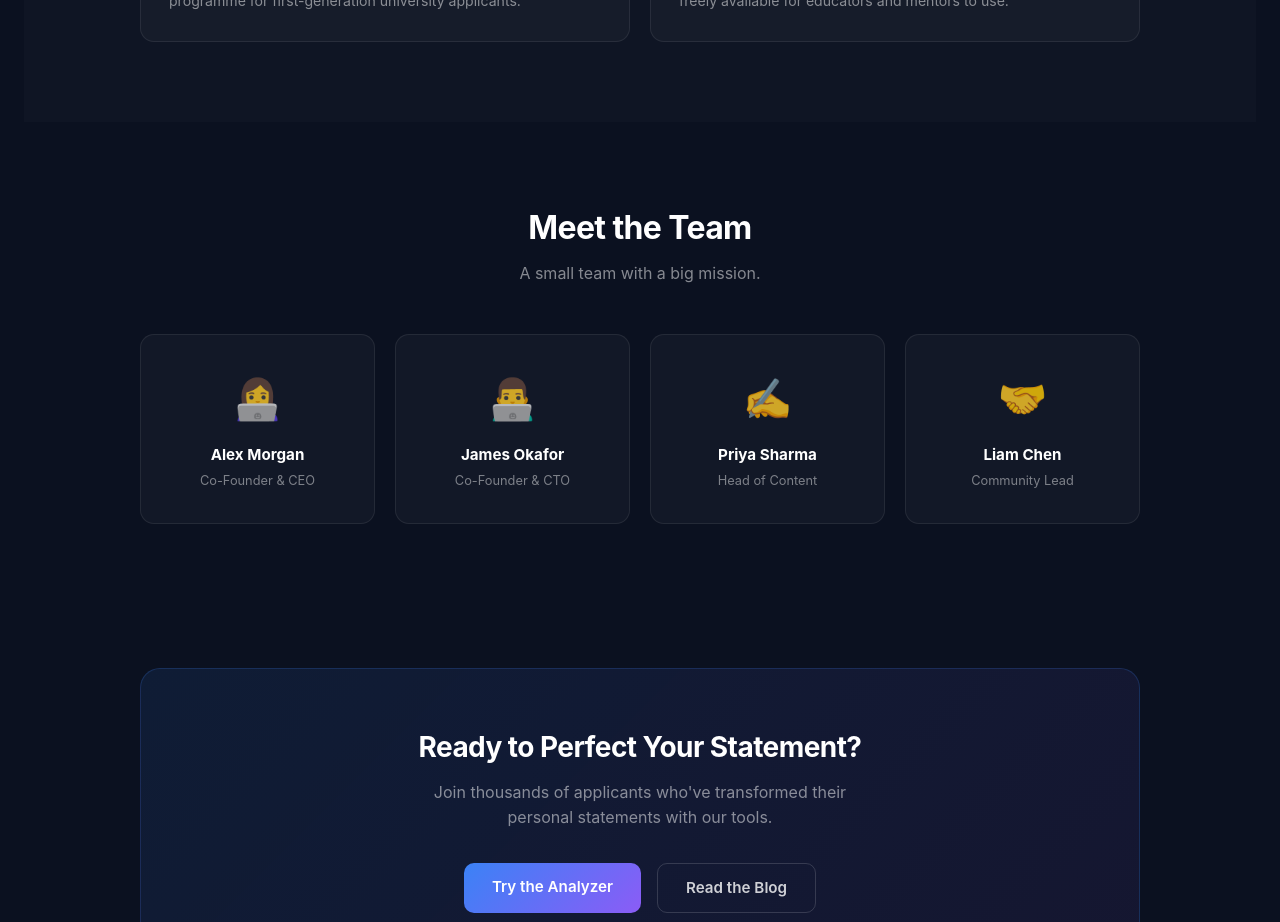
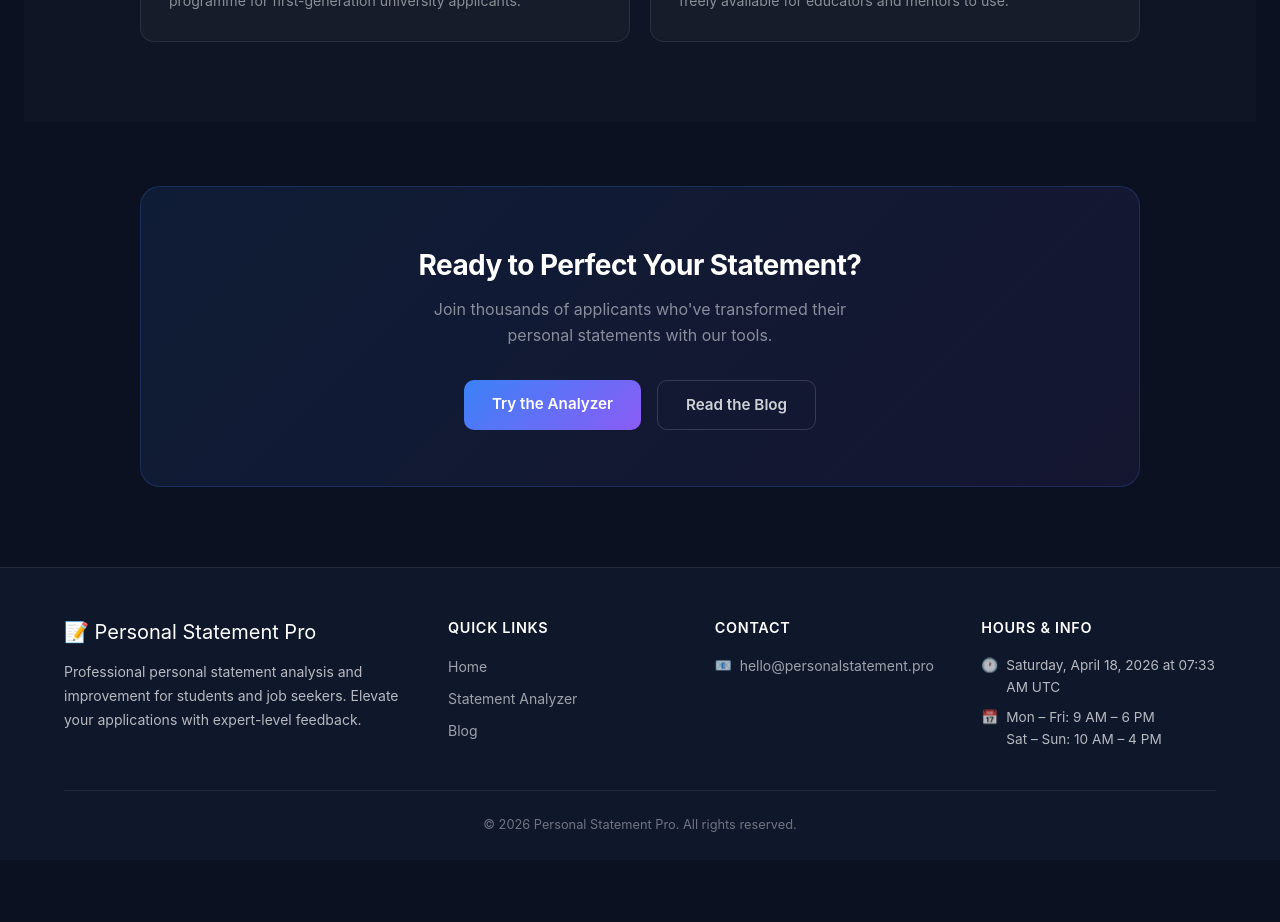
Before and after one commit to diamondfrancis/personalstatement.pro, a Vue app: page /about in a window 1280 px wide. Shown: the part 3080-4002 px from the top of the page. After the commit the page ends 3940 px from the top, so only its background shows below. Built offline with nearby package versions, Linux system fonts and the light colour scheme.

Commit message:
Remove Meet the Team section from About page

```diff
--- a/src/views/AboutPage.vue
+++ b/src/views/AboutPage.vue
@@ -76,13 +76,6 @@ const communityEfforts = [
     stat: '500+',
     statLabel: 'free resources',
   },
-]
-
-const team = [
-  { name: 'Alex Morgan', role: 'Co-Founder & CEO', emoji: '👩‍💻' },
-  { name: 'James Okafor', role: 'Co-Founder & CTO', emoji: '👨‍💻' },
-  { name: 'Priya Sharma', role: 'Head of Content', emoji: '✍️' },
-  { name: 'Liam Chen', role: 'Community Lead', emoji: '🤝' },
 ]
 </script>
 
@@ -180,21 +173,6 @@ const team = [
             </div>
             <h3>{{ c.title }}</h3>
             <p>{{ c.desc }}</p>
-          </div>
-        </div>
-      </div>
-    </section>
-
-    <!-- Team -->
-    <section class="section team-section">
-      <div class="section-inner">
-        <h2 class="section-title">Meet the Team</h2>
-        <p class="section-subtitle">A small team with a big mission.</p>
-        <div class="team-grid">
-          <div v-for="(t, i) in team" :key="i" class="team-card">
-            <span class="team-emoji">{{ t.emoji }}</span>
-            <h4>{{ t.name }}</h4>
-            <p>{{ t.role }}</p>
           </div>
         </div>
       </div>
@@ -518,45 +496,6 @@ const team = [
   line-height: 1.6;
 }
 
-/* ───── Team ───── */
-.team-grid {
-  display: grid;
-  grid-template-columns: repeat(4, 1fr);
-  gap: 1.25rem;
-}
-
-.team-card {
-  text-align: center;
-  background: rgba(255, 255, 255, 0.03);
-  border: 1px solid rgba(255, 255, 255, 0.08);
-  border-radius: 14px;
-  padding: 2rem 1.25rem;
-  transition: transform 0.25s ease, border-color 0.25s ease;
-}
-
-.team-card:hover {
-  transform: translateY(-3px);
-  border-color: rgba(59, 130, 246, 0.25);
-}
-
-.team-emoji {
-  font-size: 2.5rem;
-  display: block;
-  margin-bottom: 0.75rem;
-}
-
-.team-card h4 {
-  font-size: 0.95rem;
-  font-weight: 700;
-  color: #fff;
-  margin-bottom: 0.2rem;
-}
-
-.team-card p {
-  color: rgba(255, 255, 255, 0.45);
-  font-size: 0.8rem;
-}
-
 /* ───── CTA ───── */
 .cta-section {
   padding: 4rem 1.5rem 5rem;
@@ -641,10 +580,6 @@ const team = [
     grid-template-columns: 1fr;
   }
 
-  .team-grid {
-    grid-template-columns: repeat(2, 1fr);
-  }
-
   .cta-inner {
     padding: 2.5rem 1.5rem;
   }
@@ -655,10 +590,6 @@ const team = [
 }
 
 @media (max-width: 480px) {
-  .team-grid {
-    grid-template-columns: 1fr;
-  }
-
   .section {
     padding: 2.5rem 0.75rem;
   }
```
